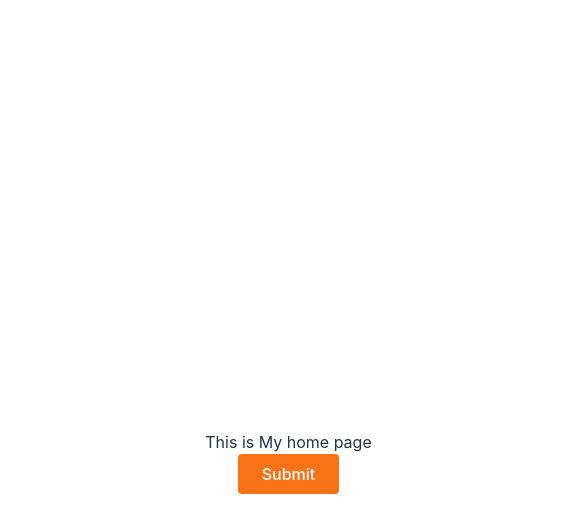
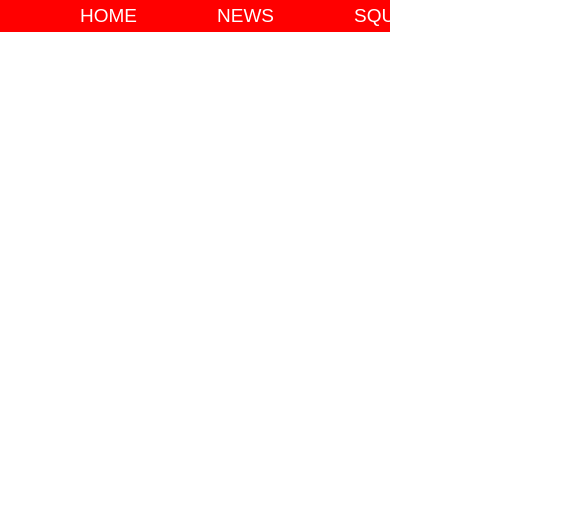
Before and after one commit to DevMatrix1/ngo-project, a React (Vite) app: page / in a window 390 px wide. Shown: the top 532 px of the page, 585 px wide, since content can reach past the window. Built offline with nearby package versions, Linux system fonts and the light colour scheme.

Commit message:
Made NAVBAR but not responsive

```diff
--- a/src/App.css
+++ b/src/App.css
@@ -1,4 +1,4 @@
-#root {
+/* #root {
   max-width: 1280px;
   margin: 0 auto;
   padding: 2rem;
@@ -38,4 +38,4 @@
 
 .read-the-docs {
   color: #888;
-}
+} */
--- a/src/App.jsx
+++ b/src/App.jsx
@@ -3,10 +3,15 @@ import { useState } from "react";
 import "./App.css";
 import Home from "./pages/Home/Home";
 import About from "./pages/About/About";
+import { Navbar } from "./pages/Navbar/Navbar";
+
 
 function App() {
   return (
-    <Home />
+    <>
+      <Navbar/>
+    </>
+
     // <About/>
   );
 }
--- a/src/index.css
+++ b/src/index.css
@@ -1,4 +1,4 @@
-@tailwind base;
+/* @tailwind base;
 @tailwind components;
 @tailwind utilities;
 
@@ -71,4 +71,4 @@ button:focus-visible {
   button {
     background-color: #f9f9f9;
   }
-}
+} */
--- /dev/null
+++ b/src/pages/Navbar/Navbar.css
@@ -0,0 +1,33 @@
+* {
+    padding: 0;
+    margin: 0;
+    font-family: Arial, Helvetica, sans-serif;
+}
+
+header {
+    margin: 0 auto;
+}
+
+nav ul {
+    display: flex;
+    background-color: red;
+    align-items: center;
+    gap: 5rem;
+    list-style: none;
+}
+
+nav a {
+    color: white;
+    text-decoration: none;
+    display: block;
+    margin: 5px 0;
+    font-size: 19px;
+}
+
+img {
+    width: 30%;
+}
+
+nav li:first-child {
+    text-align: center;
+}
--- /dev/null
+++ b/src/pages/Navbar/Navbar.jsx
@@ -0,0 +1,21 @@
+import React from 'react'
+import "./Navbar.css"
+export const Navbar = () => {
+  return (
+    <>
+        <header>
+            <nav>
+                <ul>
+                    <li><a href="#"><img src="https://www.the-aiff.com/assets/images/logo_blue.png" alt="" /></a></li>
+                    <li><a href="#">HOME</a></li>
+                    <li><a href="#">NEWS</a></li>
+                    <li><a href="#">SQUAD</a></li>
+                    <li><a href="#">GALLERY</a></li>
+                    <li><a href="#">FACULTY</a></li>
+                    <li><a href="#">APPLY</a></li>
+                </ul>
+            </nav>
+        </header>
+    </>
+  )
+}
```
Also changed, not shown: src/pages/Navbar/image/logo_blue.png (added).
